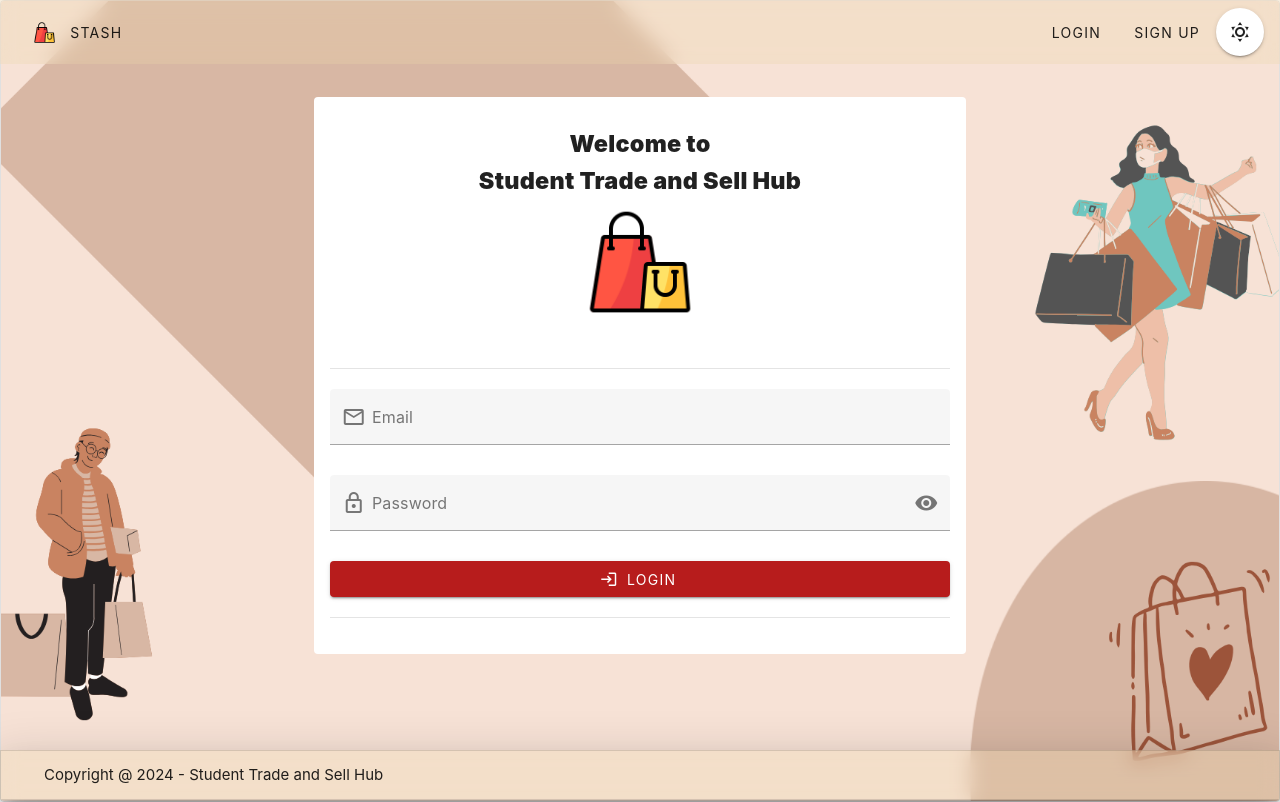
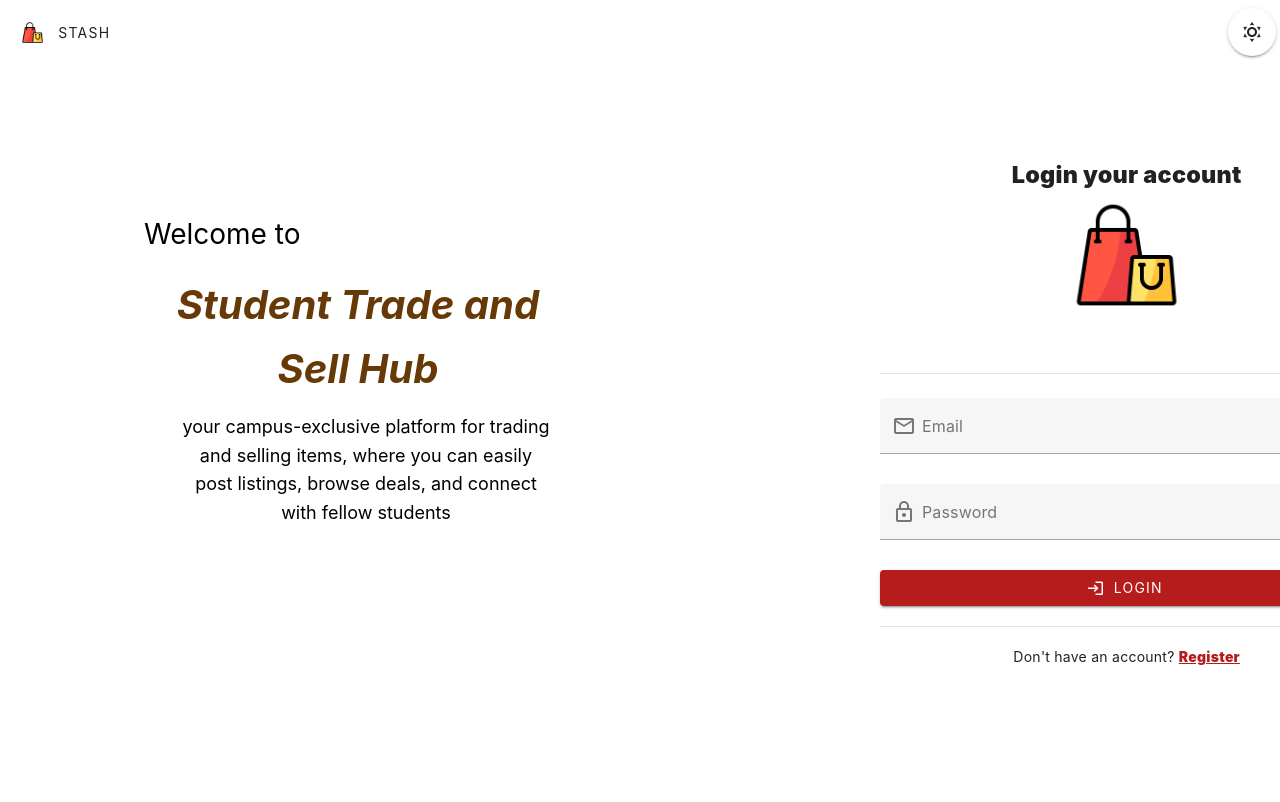
Before and after one commit to danielleirishmaymartinez/vue, a Vue app: page /login in a window 1280 px wide. Built offline with nearby package versions, Linux system fonts and the light colour scheme.

Commit message:
style: changed the style for LoginView and RegisterView

```diff
--- a/src/components/system/AppLayout.vue
+++ b/src/components/system/AppLayout.vue
@@ -11,22 +11,19 @@ function navigateTo(path) {
 </script>
 
 <template>
-  <v-responsive class="border rounded">
+  <v-responsive>
     <v-app
       :theme="themeStore.theme"
       :class="themeStore.theme === 'dark' ? 'dark-mode' : 'light-mode'"
-      class="bg-image"
     >
-      <v-app-bar class="px-3 blurred-navbar" flat>
+      <!-- App Bar -->
+      <v-app-bar flat>
         <v-btn text class="d-flex align-center" @click="navigateTo('/')">
           <img src="/images/logo.png" alt="logo" class="mr-2" width="25" />
           <span class="ml-1">STASH</span>
         </v-btn>
 
         <v-spacer></v-spacer>
-
-        <v-btn text @click="navigateTo('/login')">Login</v-btn>
-        <v-btn text @click="navigateTo('/register')">Sign Up</v-btn>
 
         <v-btn
           :icon="themeStore.theme === 'light' ? 'mdi-weather-sunny' : 'mdi-weather-night'"
@@ -36,54 +33,114 @@ function navigateTo(path) {
         ></v-btn>
       </v-app-bar>
 
+      <!-- Main Content -->
       <v-main>
-        <v-container>
-          <slot name="content"></slot>
+        <!-- Dynamic Content -->
+        <v-container class="d-flex">
+          <!-- Sidebar -->
+          <v-col cols="6 my-4" class="padded-row">
+            <v-row class="my-4">
+              <h3 class="h3 animated-text">Welcome to</h3>
+            </v-row>
+
+            <v-row justify="center" class="my-1 ml-2">
+              <h1 class="title animated-text">Student Trade and <br>Sell Hub</h1>
+            </v-row>
+            <v-row class="ml-6">
+              <p class="subtitle animated-text">
+                your campus-exclusive platform for trading and selling items,
+                where you can easily post listings, browse deals, and connect with fellow students
+              </p>
+            </v-row>
+          </v-col>
+
+          <v-col cols="10">
+            <slot name="content"></slot>
+          </v-col>
         </v-container>
       </v-main>
-
-      <v-footer elevation="24" border app class="blurred-navbar">
-        <v-container>
-          <v-row>
-        <div :class="mobile ? 'w-100 text-center' : ''">
-          Copyright @ 2024 - Student Trade and Sell Hub
-        </div>
-          </v-row>
-        </v-container>
-      </v-footer>
     </v-app>
   </v-responsive>
 </template>
 
 <style scoped>
-/* Dark mode styles */
+/* Light and Dark Mode Styling */
+.light-mode {
+  background-color: rgba(255, 255, 255, 0.712);
+  color: #000000;
+}
+
 .dark-mode {
   background-color: rgba(18, 18, 18, 0.9);
   color: #ffffff;
 }
 
-/* Light mode styles */
-.light-mode {
-  background-color: rgba(255, 255, 255, 0.712);
+/* Title and Subtitle Styling */
+.title {
+  font-size: 40px;
+  font-weight: bold;
+  color: #9b5f06;
+  margin: 0;
+  font-style: italic;
+}
+
+.subtitle {
+  font-size: 18px;
+  color: #e0932f; /* Subtle gold color */
+}
+
+/* Light and Dark Mode Title and Subtitle Colors */
+.dark-mode .title {
+  color: #e0b14b;
+}
+
+.light-mode .title {
+  color: #663906;
+}
+
+.dark-mode .subtitle {
+  color: #ffffff;
+}
+
+.light-mode .subtitle {
   color: #000000;
 }
 
-/* Background image for the entire app */
-.bg-image {
-  background-image: url('/images/bg-image.png'); /* Update the path as necessary */
-  background-size: cover;
-  background-position: center;
-  background-repeat: no-repeat;
-  min-height: 100vh;
+/* Padding for Row */
+.padded-row {
+  padding: 100px; /* Ample spacing around the title */
+  text-align: center; /* Center-align text within the row */
 }
 
-.blurred-navbar {
-  background-color: rgba(236, 216, 171, 0.3);
-  backdrop-filter: blur(10px);
-  box-shadow: none;
+/* Heading Styling */
+.h3 {
+  font-size: 28px;
+  margin: 0;
 }
 
-.dark-mode .blurred-navbar {
-  background-color: rgba(37, 22, 2, 0.658); /* Adjust for dark mode */
+/* Animation for text */
+@keyframes slideUp {
+  0% {
+    transform: translateY(50px);
+    opacity: 0;
+  }
+  100% {
+    transform: translateY(0);
+    opacity: 1;
+  }
+}
+
+/* Apply animation to text */
+.animated-text {
+  animation: slideUp 1s ease-out forwards;
+}
+
+/* Delay for the subtitle and title */
+.animated-text:nth-child(2) {
+  animation-delay: 0.3s;
+}
+
+.animated-text:nth-child(3) {
+  animation-delay: 0.6s;
 }
 </style>
--- a/src/views/auth/LoginView.vue
+++ b/src/views/auth/LoginView.vue
@@ -2,6 +2,7 @@
 import AppLayout from '@/components/system/AppLayout.vue'
 import LoginForm from '@/components/auth/LoginForm.vue'
 import { useDisplay } from 'vuetify'
+import { RouterLink } from 'vue-router' // Import RouterLink to create a clickable link
 
 const { mobile } = useDisplay()
 </script>
@@ -10,32 +11,34 @@ const { mobile } = useDisplay()
   <AppLayout :is-with-app-bar-nav-icon="false">
     <template #content>
       <v-container fluid>
-    <v-row justify="center">
-      <v-col cols="14" lg="7" :class="mobile ? '' : 'pt-20'">
-        <v-card class="mx-auto" elevation="0" max-width="700">
+        <v-row justify="center pt-4">
+          <v-col cols="14" lg="7" :class="mobile ? '' : 'pt-4'">
+            <v-card class="mx-auto rounded-lg" elevation="0" max-width="700">
               <v-card-title class="text-center">
-            <h3 class="font-weight-black mt-5">Welcome to <br>Student Trade and Sell Hub</h3>
+                <h3 class="font-weight-black mt-5">Login your account</h3>
                 <v-img
                   class="mx-auto"
                   src="/images/logo.png"
-              :width="mobile ? '20%' : '20%'"
+                  :width="mobile ? '25%' : '25%'"
                 ></v-img>
-
               </v-card-title>
 
-          <v-card-text class="pt-4">
-            <v-divider class="my-5"></v-divider>
+              <v-card-text class="pt-6">
+                <v-divider class="my-6"></v-divider>
 
                 <LoginForm></LoginForm>
 
                 <v-divider class="my-5"></v-divider>
 
-            <h4 class="text-center" v-if="false">
-              Don't have account?
-              <RouterLink class="text-red-darken-4 font-weight-black" to="/register">
-                Click here to Register
+                <!-- Register text with clickable link -->
+                <v-row justify="center" class="my-1">
+                  <h4 class="text-center">
+                    Don't have an account?
+                    <RouterLink class="text-red-darken-4 font-weight-black " to="/register">
+                      Register
                     </RouterLink>
                   </h4>
+                </v-row>
               </v-card-text>
             </v-card>
           </v-col>
--- a/src/views/auth/RegisterView.vue
+++ b/src/views/auth/RegisterView.vue
@@ -10,17 +10,16 @@ const { mobile } = useDisplay()
   <AppLayout :is-with-app-bar-nav-icon="false">
     <template #content>
       <v-container fluid>
-        <v-row>
-          <v-col cols="12" lg="4" :class="mobile ? '' : 'pt-20'">
-            <v-card class="mx-auto" elevation="0" max-width="600">
+        <v-row justify="center">
+          <v-col cols="14" lg="7" :class="mobile ? '' : 'pt-20'">
+            <v-card class="mx-auto rounded-lg" elevation="0" max-width="700">
               <v-card-title class="text-center">
+                <h3 class="font-weight-black mt-5">Registration</h3>
                 <v-img
                   class="mx-auto"
-                  src="/images/logo-shop.png"
-                  :width="mobile ? '75%' : '65%'"
+                  src="/images/logo.png"
+                  :width="mobile ? '25%' : '25%'"
                 ></v-img>
-
-                <h3 class="font-weight-black mt-5">Registration</h3>
               </v-card-title>
 
               <v-card-text class="pt-4">
```
Lines whose indentation alone changed are shown as unchanged.
